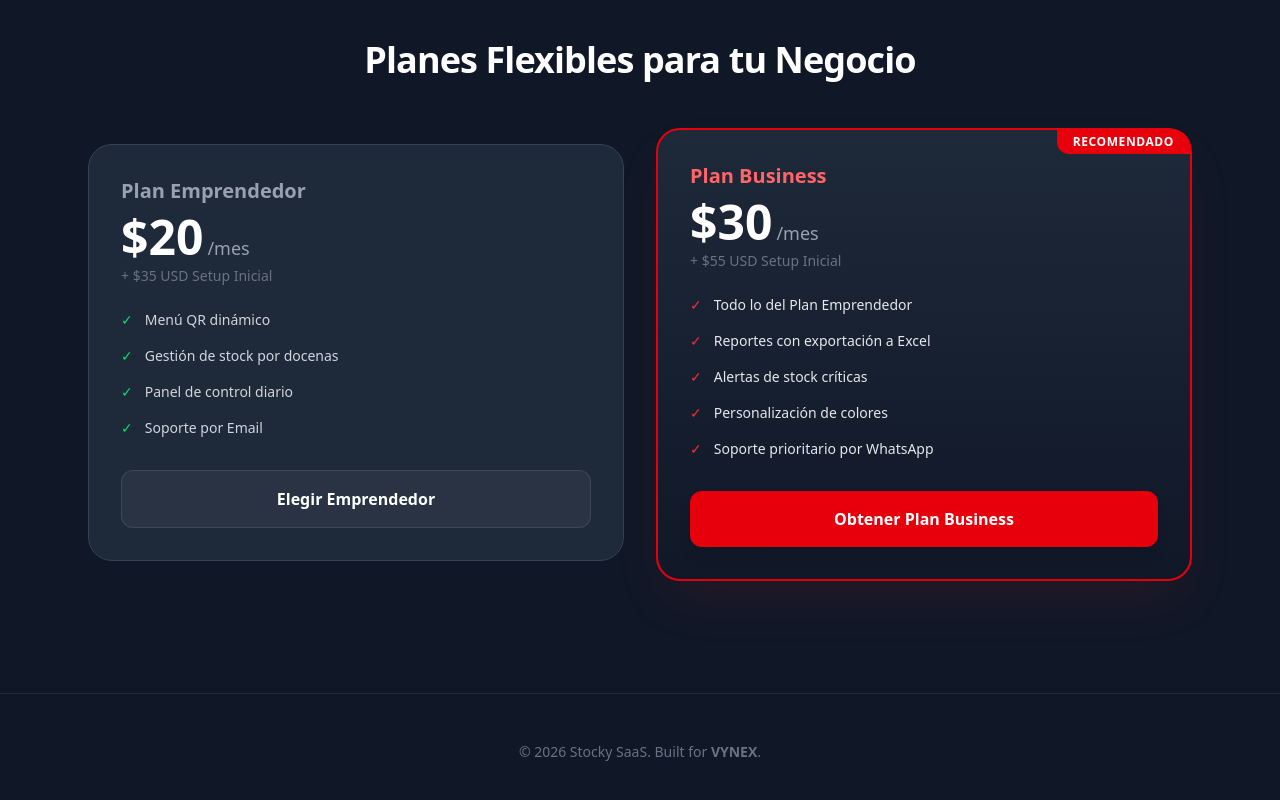
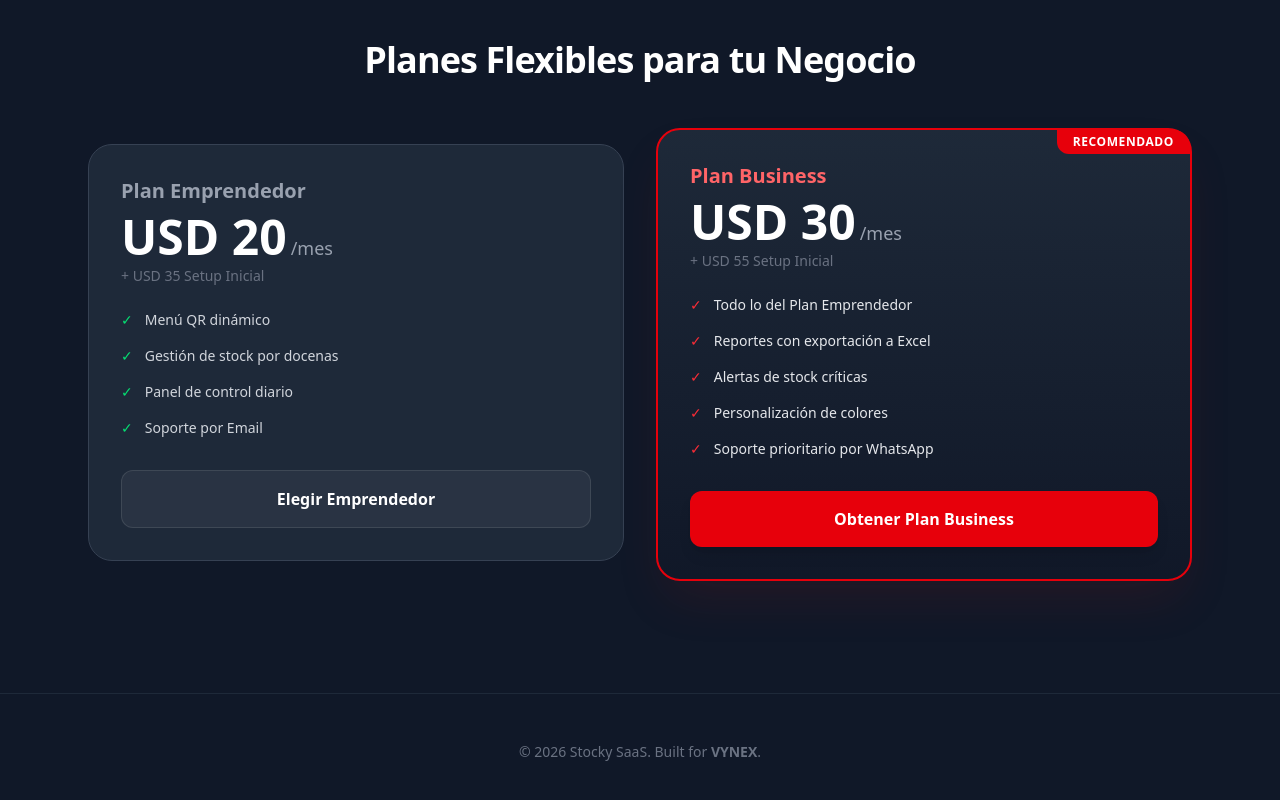
Before and after one commit to javierlozano3/stocky-saas, a Next.js app: page / in a window 1280 px wide. Shown: the part 1067-1867 px from the top of the page. Built offline with nearby package versions, Linux system fonts and the light colour scheme; no server answers.

Commit message:
chore: update landing page text content

```diff
--- a/app/page.tsx
+++ b/app/page.tsx
@@ -208,10 +208,10 @@ export default function Home() {
           <div className="bg-gray-800 p-8 rounded-3xl border border-gray-700 hover:border-gray-500 transition-colors">
             <h3 className="text-xl font-bold text-gray-400 mb-2">Plan Emprendedor</h3>
             <div className="flex items-baseline gap-1 mb-1">
-              <span className="text-5xl font-bold text-white">$20</span>
+              <span className="text-5xl font-bold text-white">USD 20</span>
               <span className="text-lg text-gray-400">/mes</span>
             </div>
-            <div className="text-sm text-gray-500 mb-6 font-medium">+ $35 USD Setup Inicial</div>
+            <div className="text-sm text-gray-500 mb-6 font-medium">+ USD 35 Setup Inicial</div>
 
             <ul className="space-y-4 mb-8 text-gray-300 text-sm">
               <li className="flex gap-3 items-center"><span className="text-green-400">✓</span> Menú QR dinámico</li>
@@ -229,10 +229,10 @@ export default function Home() {
             <div className="absolute top-0 right-0 bg-red-600 px-4 py-1 rounded-bl-xl rounded-tr-2xl text-xs font-bold text-white uppercase tracking-wider">Recomendado</div>
             <h3 className="text-xl font-bold text-red-400 mb-2">Plan Business</h3>
             <div className="flex items-baseline gap-1 mb-1">
-              <span className="text-5xl font-bold text-white">$30</span>
+              <span className="text-5xl font-bold text-white">USD 30</span>
               <span className="text-lg text-gray-400">/mes</span>
             </div>
-            <div className="text-sm text-gray-500 mb-6 font-medium">+ $55 USD Setup Inicial</div>
+            <div className="text-sm text-gray-500 mb-6 font-medium">+ USD 55 Setup Inicial</div>
 
             <ul className="space-y-4 mb-8 text-gray-200 text-sm font-medium">
               <li className="flex gap-3 items-center"><span className="text-red-500">✓</span> Todo lo del Plan Emprendedor</li>
```
